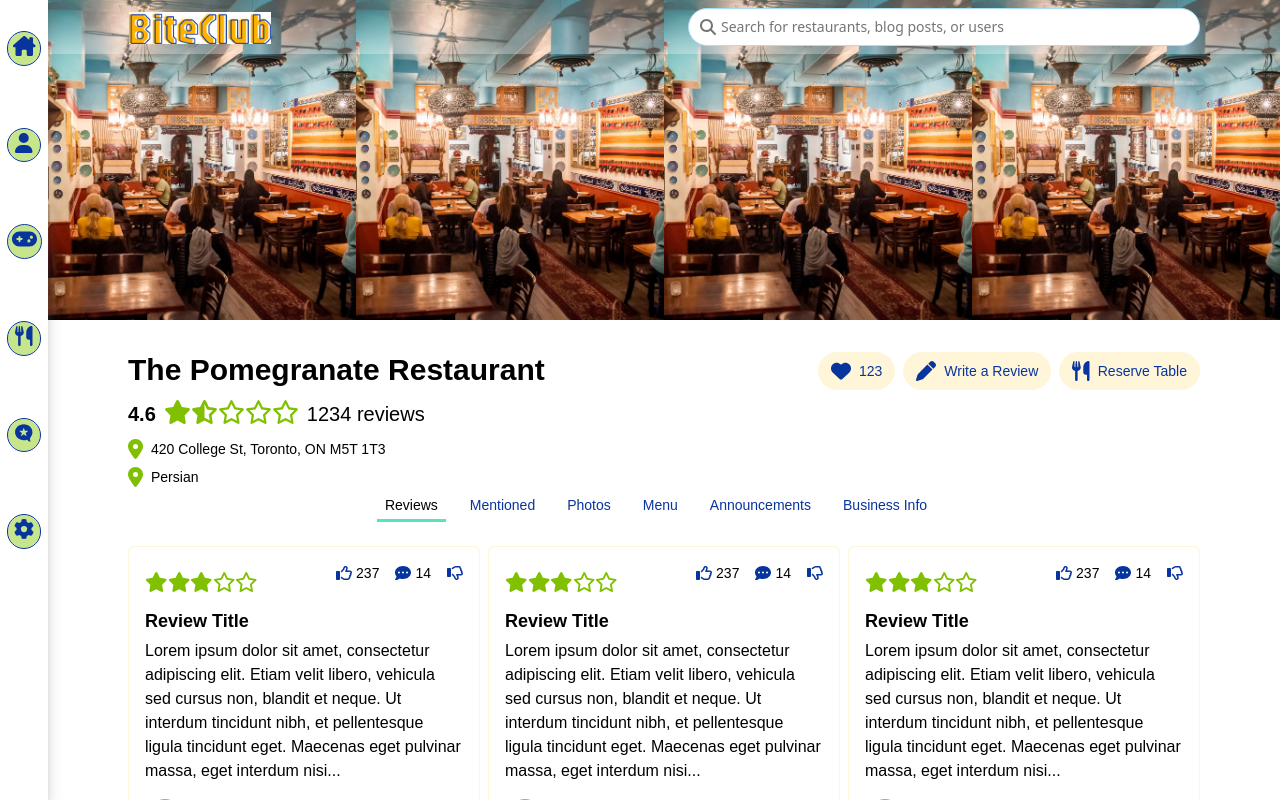
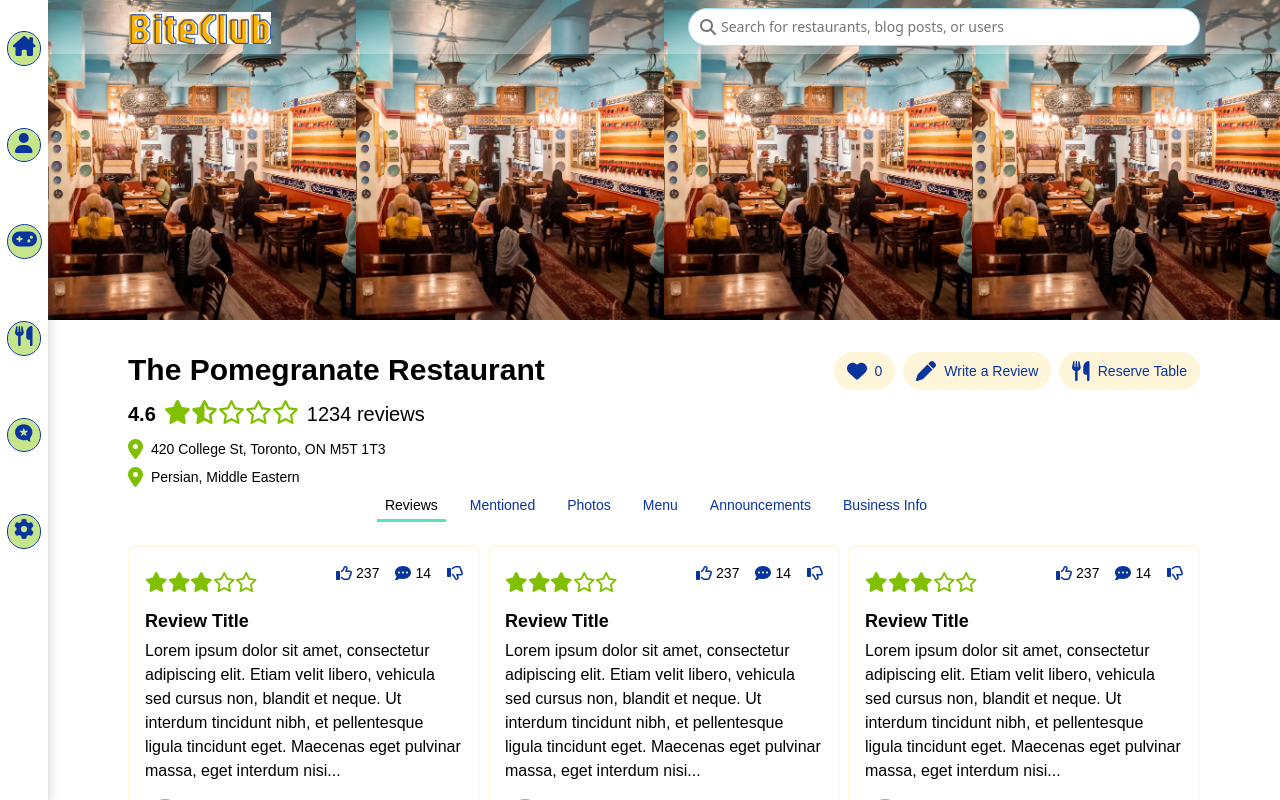
Before and after one commit to ochovhaniuk98/PRJ566NBB-02, a Next.js app in the folder biteclub/: page /restaurants/1 in a window 1280 px wide. Shown: the top 800 px of the page. Built offline with nearby package versions, Linux system fonts and the light colour scheme; grey boxes are pictures that could not be loaded; a web font is replaced by a local one.

Commit message:
updated cuisines on resto's info banner

```diff
--- a/biteclub/src/app/(main)/restaurants/[restaurantId]/page.js
+++ b/biteclub/src/app/(main)/restaurants/[restaurantId]/page.js
@@ -22,9 +22,9 @@ export default function RestaurantProfile() {
         name={fakeRestaurantData.name}
         avgRating={fakeRestaurantData.rating}
         numReviews={fakeRestaurantData.numReviews}
-        cuisine="Persian" // ***
+        cuisine={fakeRestaurantData.cuisines.join(', ')}
         address={fakeRestaurantData.location}
-        numFavourites={123}
+        numFavourites={0}
       />
 
       <div className="main-side-padding mb-16 w-full">
```
